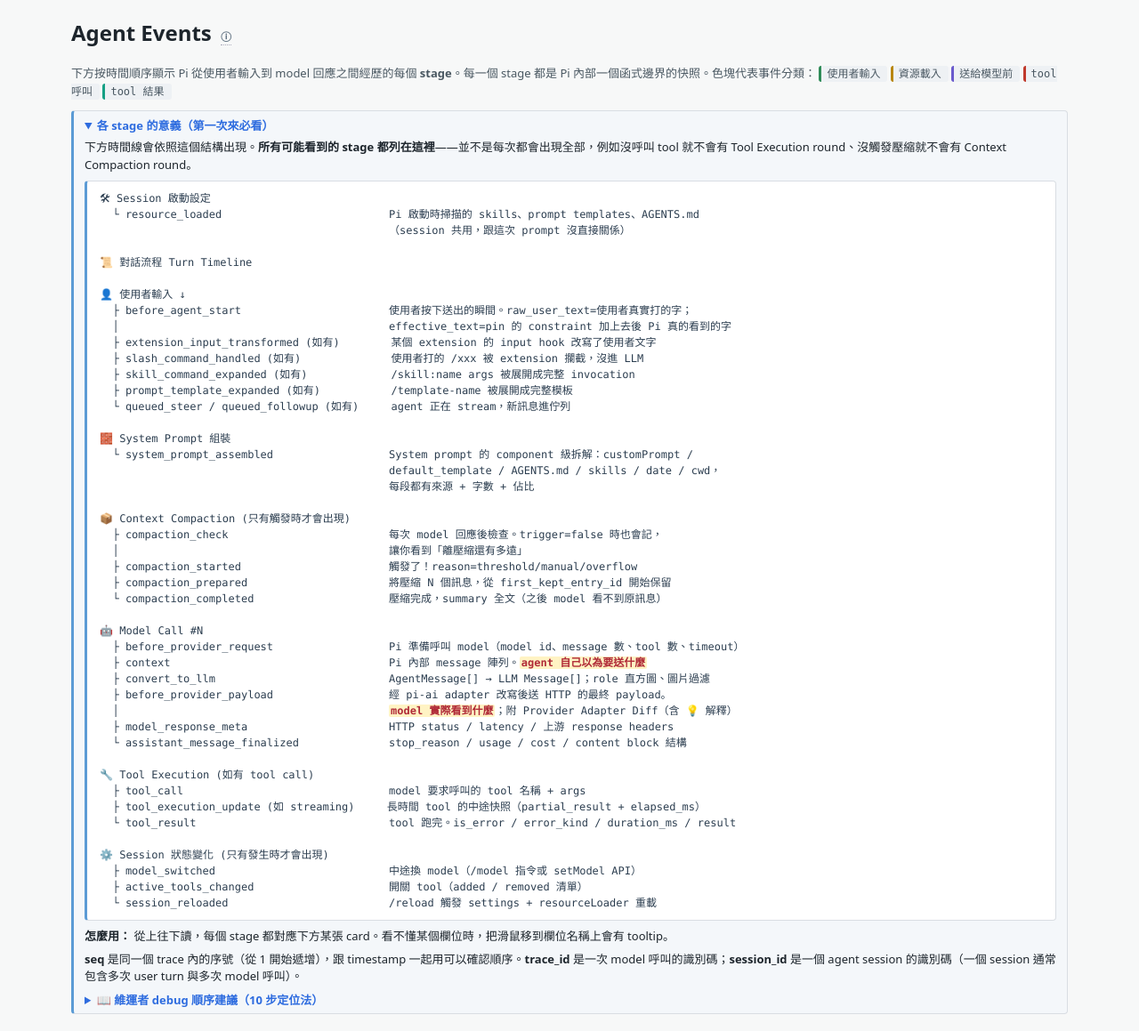
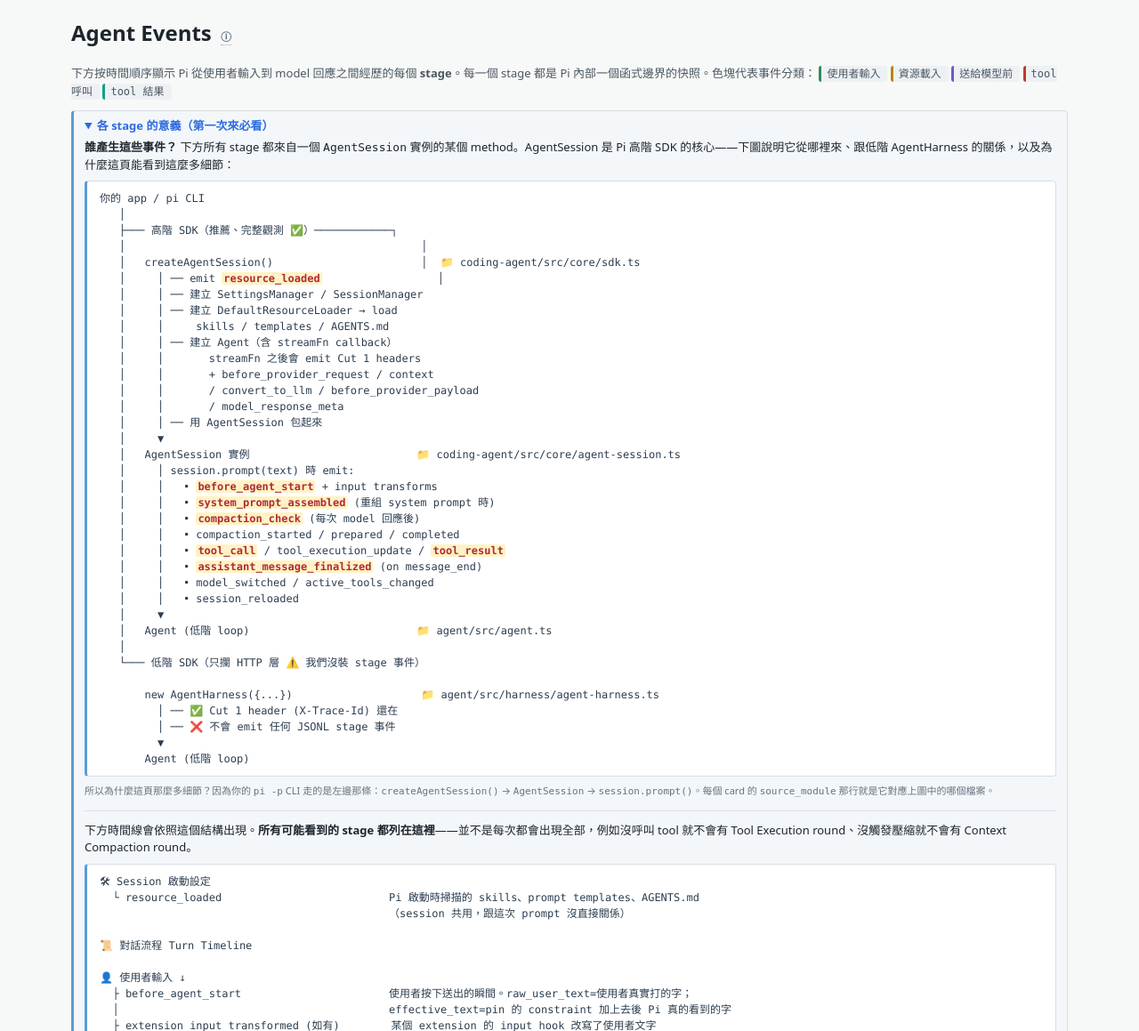
Before and after one commit to istale/agent-observation-hub, a FastAPI app: page /traces/1 in a window 1280 px wide, after a click on "各 stage 的意義（第一次來必看）". Shown: the part 387-1546 px from the top of the page at 89% size. Run offline with FastAPI, Linux system fonts and the light colour scheme; data that the repository does not hold is empty; parts of the project's set-up code (start-up, migrations or seed data) failed here and were passed over.

Commit message:
ui: add SDK call-graph diagram to the help block
User noticed that createAgentSession() — the entry point that
actually generates the events on this page — was nowhere on screen
even though all stages flow through it. Adds a function call-graph
diagram at the top of '各 stage 的意義' help block showing:

  你的 app / pi CLI
     │
     ├─── createAgentSession() (coding-agent/src/core/sdk.ts)
     │      ↓ emits resource_loaded, builds streamFn callback
     │      ↓ that later emits Cut 1 headers, context, payload, etc.
     │    AgentSession (agent-session.ts)
     │      ↓ session.prompt() emits before_agent_start,
     │      ↓ system_prompt_assembled, compaction_*, tool_*,
     │      ↓ assistant_message_finalized, model_switched, ...
     │    Agent (low-level loop in packages/agent)
     │
     └─── new AgentHarness() (alternative low-level path)
            ↓ ✅ Cut 1 X-Trace-Id still works
            ↓ ❌ no JSONL stage events

Each layer annotated with the source_module path so the small grey
text inside each event card directly maps to a box in the diagram.
Also notes which 25-ish stages come from sdk.ts's streamFn vs which
come from AgentSession's prompt() method, so the timeline below the
help block self-documents.

Closes the loop on the SDK question: now users opening any trace can
see 'this page exists because pi CLI went through createAgentSession,
and these events came from these specific source files'.

Co-Authored-By: Claude Opus 4.7 <noreply@anthropic.com>

```diff
--- a/app/ui/templates/trace.html
+++ b/app/ui/templates/trace.html
@@ -62,6 +62,46 @@
     </p>
     <details class="help-block">
       <summary>各 stage 的意義（第一次來必看）</summary>
+      <p><strong>誰產生這些事件？</strong> 下方所有 stage 都來自一個 <code>AgentSession</code> 實例的某個 method。AgentSession 是 Pi 高階 SDK 的核心——下圖說明它從哪裡來、跟低階 AgentHarness 的關係，以及為什麼這頁能看到這麼多細節：</p>
+      <pre class="flow-diagram" title="左邊是我們完整 instrument 的路徑（pi CLI / 多數 SDK 使用者）；右邊是低階替代路徑（少數進階使用者），我們沒裝 stage 事件。對應的 source_module 標在每個 callsite。">你的 app / pi CLI
+   │
+   ├─── 高階 SDK（推薦、完整觀測 ✅）────────────┐
+   │                                              │
+   │   createAgentSession()                       │  📁 coding-agent/src/core/sdk.ts
+   │     │ ── emit <strong>resource_loaded</strong>                  │
+   │     │ ── 建立 SettingsManager / SessionManager
+   │     │ ── 建立 DefaultResourceLoader → load
+   │     │     skills / templates / AGENTS.md
+   │     │ ── 建立 Agent（含 streamFn callback）
+   │     │       streamFn 之後會 emit Cut 1 headers
+   │     │       + before_provider_request / context
+   │     │       / convert_to_llm / before_provider_payload
+   │     │       / model_response_meta
+   │     │ ── 用 AgentSession 包起來
+   │     ▼
+   │   AgentSession 實例                          📁 coding-agent/src/core/agent-session.ts
+   │     │ session.prompt(text) 時 emit:
+   │     │   • <strong>before_agent_start</strong> + input transforms
+   │     │   • <strong>system_prompt_assembled</strong> (重組 system prompt 時)
+   │     │   • <strong>compaction_check</strong> (每次 model 回應後)
+   │     │   • compaction_started / prepared / completed
+   │     │   • <strong>tool_call</strong> / tool_execution_update / <strong>tool_result</strong>
+   │     │   • <strong>assistant_message_finalized</strong> (on message_end)
+   │     │   • model_switched / active_tools_changed
+   │     │   • session_reloaded
+   │     ▼
+   │   Agent (低階 loop)                          📁 agent/src/agent.ts
+   │
+   └─── 低階 SDK（只攔 HTTP 層 ⚠️ 我們沒裝 stage 事件）
+
+       new AgentHarness({...})                    📁 agent/src/harness/agent-harness.ts
+         │ ── ✅ Cut 1 header (X-Trace-Id) 還在
+         │ ── ❌ 不會 emit 任何 JSONL stage 事件
+         ▼
+       Agent (低階 loop)
+</pre>
+      <p class="muted small">所以為什麼這頁那麼多細節？因為你的 <code>pi -p</code> CLI 走的是左邊那條：<code>createAgentSession()</code> → <code>AgentSession</code> → <code>session.prompt()</code>。每個 card 的 <code>source_module</code> 那行就是它對應上圖中的哪個檔案。</p>
+      <hr style="border:0;border-top:1px solid #d9dde3;margin:12px 0;">
       <p>下方時間線會依照這個結構出現。<strong>所有可能看到的 stage 都列在這裡</strong>——並不是每次都會出現全部，例如沒呼叫 tool 就不會有 Tool Execution round、沒觸發壓縮就不會有 Context Compaction round。</p>
       <pre class="flow-diagram" title="從上到下對照下方真實 cards：圖示中的階段名稱就是 cards 上的 badge 名稱">🛠 Session 啟動設定
   └ resource_loaded                          Pi 啟動時掃描的 skills、prompt templates、AGENTS.md
```
